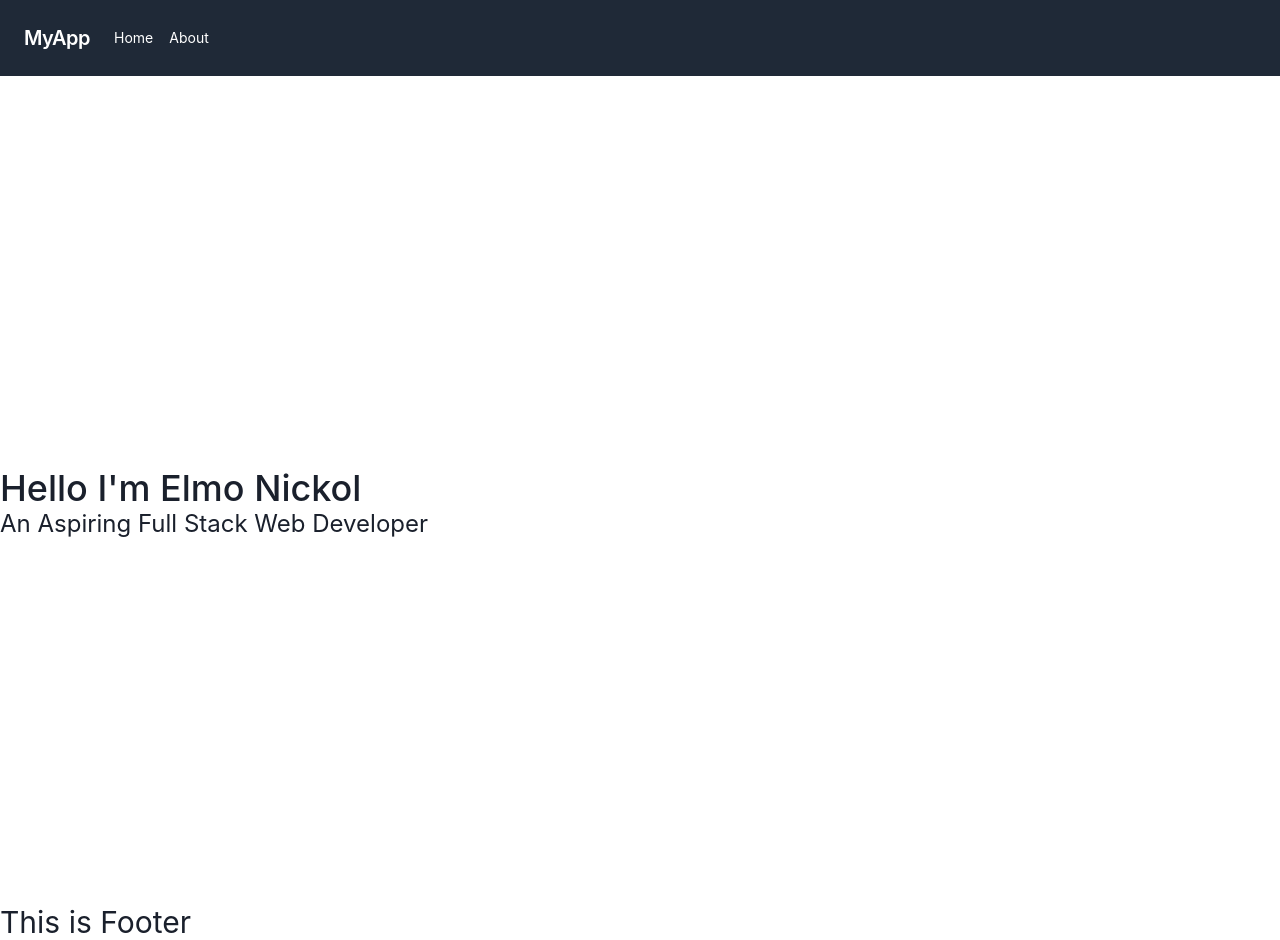
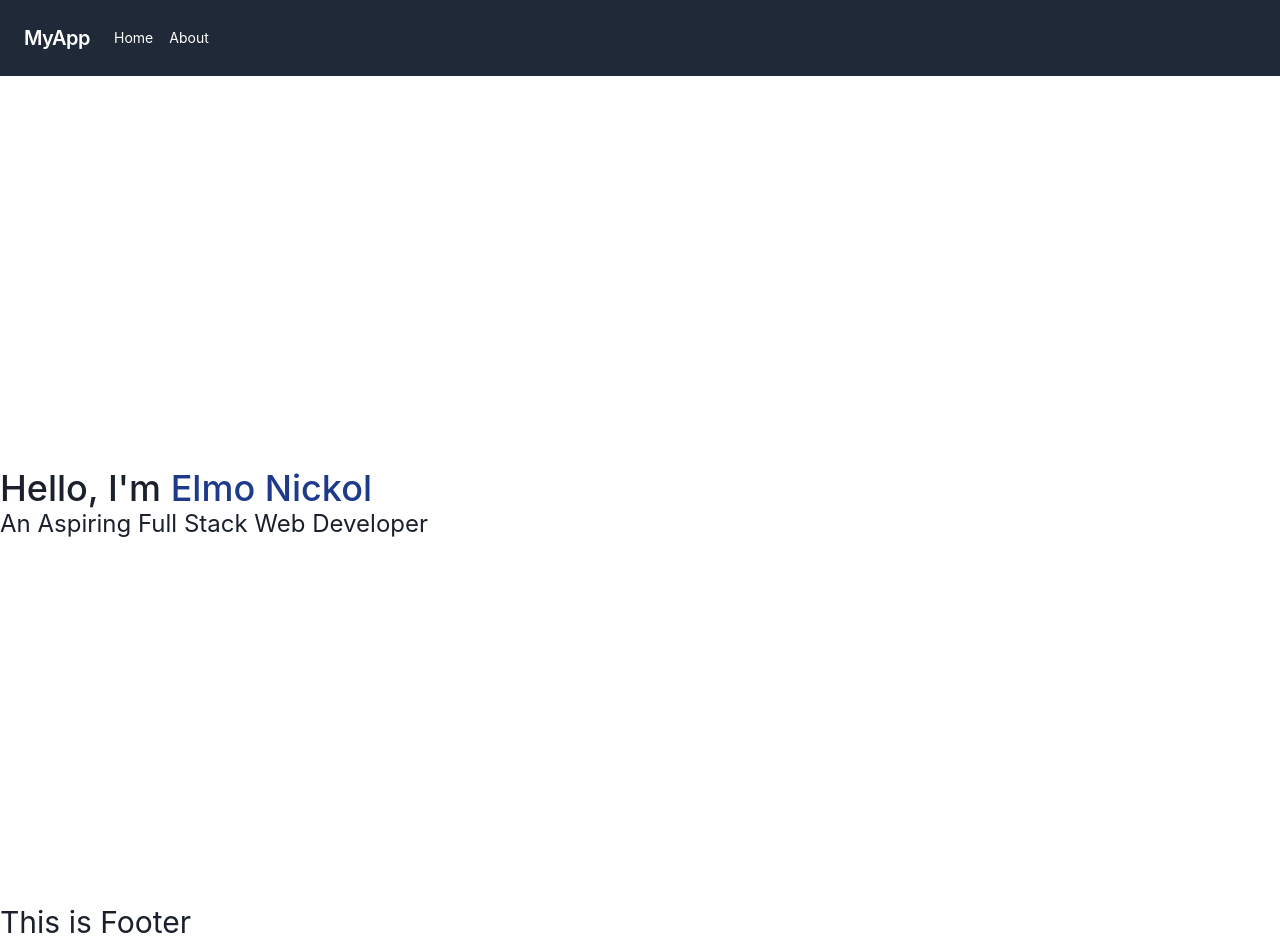
Before and after one commit to elmonickcool/my_portfolio, a Next.js app: page / in a window 1280 px wide. Built offline with nearby package versions, Linux system fonts and the light colour scheme.

Commit message:
span Name

```diff
--- a/src/components/Hero.jsx
+++ b/src/components/Hero.jsx
@@ -4,7 +4,7 @@ const Hero = () => {
   return (
     <div className="h-screen flex items-center">
       <div>
-        <h1 className="font-medium text-4xl">Hello I'm Elmo Nickol</h1>
+        <h1 className="font-medium text-4xl">Hello, I'm <span className="text-blue-900">Elmo Nickol</span></h1>
         <h3 className="text-2xl">An Aspiring Full Stack Web Developer</h3>
       </div>
     </div>
```
